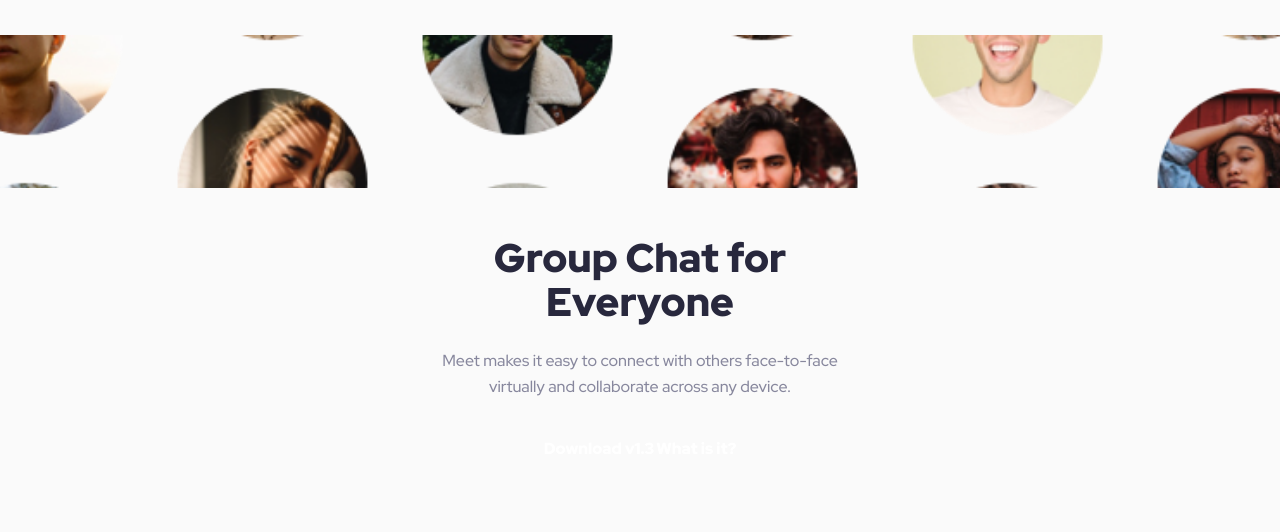
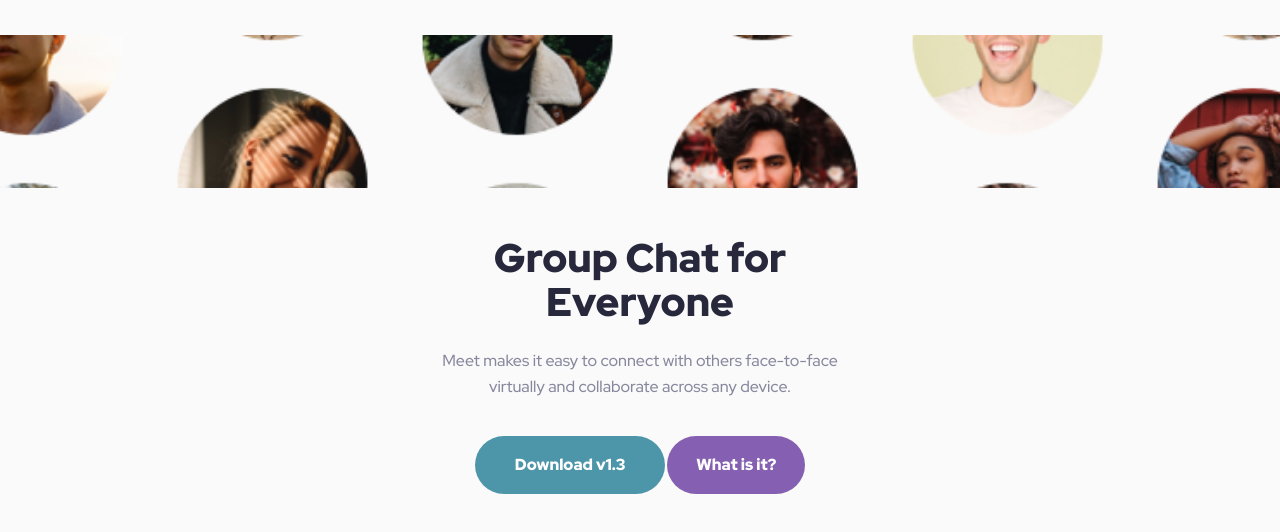
Before and after one commit to sgrazys/12_meet-landing-page, a website: page index.html in a window 1280 px wide. Shown: the part 94-626 px from the top of the page. Drawn offline with Linux system fonts and the light colour scheme.

Commit message:
move specific style of buttons

```diff
--- a/css/styles.css
+++ b/css/styles.css
@@ -45,3 +45,26 @@
 .heading-primary {
 	padding: 0 2.4rem 2.4rem;
 }
+
+.primary:link,
+.primary:visited {
+	background-color: var(--color-primary-1);
+	max-width: 19.3rem;
+	padding: 1em 2.5em;
+}
+.primary:hover,
+.primary:active {
+	background-color: var(--color-secondary-1);
+}
+
+.secondary:link,
+.secondary:visited {
+	max-width: 13.9rem;
+	background-color: var(--color-primary-2);
+	padding: 1em 1.8em;
+}
+
+.secondary:hover,
+.secondary:active {
+	background-color: var(--color-secondary-2);
+}
--- a/index.html
+++ b/index.html
@@ -25,8 +25,8 @@
 					<h1 class="heading-primary">Group Chat for Everyone</h1>
 					<p class="paragraph-style margin-btm-small">Meet makes it easy to connect with others face-to-face virtually and collaborate across any device.</p>
 					<div class="hero-buttons">
-						<a class="btn download" role="button" href="">Download <span>v1.3</span></a>
-						<a class="btn what-is-it" role="button" href="">What is it?</a>
+						<a class="btn primary" role="button" href="">Download <span>v1.3</span></a>
+						<a class="btn secondary" role="button" href="">What is it?</a>
 					</div>
 				</div>
 				<div class="hero-img-2"></div>
```
